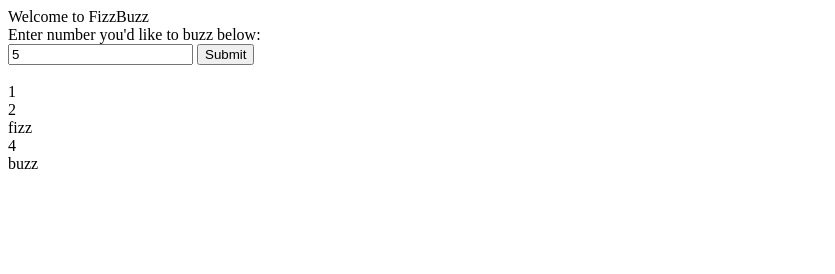
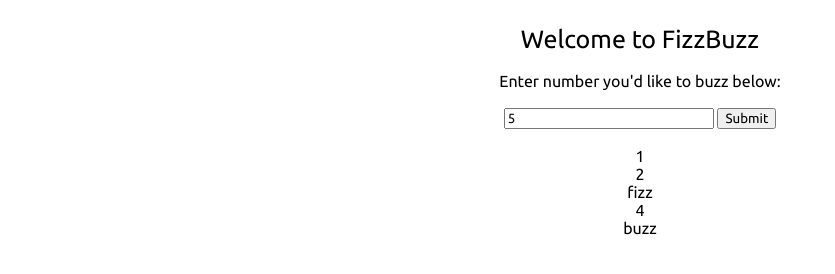
Before and after one commit to danielbogart/fizzbuzz, a plain HTML site: page index.html in a window 1280 px wide. Both pictures are taken after typing "5" into the empty fields and a click on the input "Submit". Shown: the whole page, without its empty margins (0-835 px from the left). Drawn offline with nearby package versions, Linux system fonts and the light colour scheme.

Commit message:
Added error message for NaN, stylized

```diff
--- a/app.js
+++ b/app.js
@@ -2,19 +2,37 @@ $(document).ready(function() {
 
 	$(document).on('click', '#submit', function(event) {
 	var inputNumber = document.getElementById('max').value;
+	var container = document.getElementById("container");
+
+	if (isNaN(parseInt(inputNumber))) {
+		var newContent5 = document.createElement('div');
+		newContent5.innerHTML = "Enter an integer, or else...";
+
+		while (container.hasChildNodes()) {
+			container.removeChild(container.lastChild);
+		}
+
+		container.appendChild(newContent5);
+	}
+
+	else {
+
+		while (container.hasChildNodes()) {
+		container.removeChild(container.lastChild);
+		}
 
 		for (var x = 1; x <= inputNumber; x++) {
 			if (x % 3 === 0) {
 				if (x % 5 === 0) {
 					var newContent = document.createElement('div');
 					newContent.innerHTML = "fizz buzz<br>";
-				document.body.appendChild(newContent);
+					container.appendChild(newContent);
 
 				}
 					else {
 					var newContent2 = document.createElement('div');
 					newContent2.innerHTML = "fizz<br>";
-				document.body.appendChild(newContent2);
+					container.appendChild(newContent2);
 					}
 
 				}
@@ -22,16 +40,17 @@ $(document).ready(function() {
 			if (x % 5 === 0 && x % 3 !== 0) {
 					var newContent3 = document.createElement('div');
 					newContent3.innerHTML = "buzz<br>";
-				document.body.appendChild(newContent3);
+					container.appendChild(newContent3);
 			}
 
 			if (x % 5 !== 0 && x % 3 !== 0) {
 					var newContent4 = document.createElement('div');
 					newContent4.innerHTML = x+"<br>";
-				document.body.appendChild(newContent4);
+					container.appendChild(newContent4);
 			}
 
 
+		}
 	}
 	})
 
--- a/index.html
+++ b/index.html
@@ -4,14 +4,20 @@
 	<link rel="stylesheet" type="text/css" href="stylesheet.css" />
 	<script src="http://code.jquery.com/jquery.min.js"></script>
 	<script src="app.js"></script>
+	<link href='http://fonts.googleapis.com/css?family=Ubuntu:400,500,700' rel='stylesheet' type='text/css'>
 	<meta charset="UTF-8">
 	<title>FizzBuzz</title>
 </head>
 <body>
 	<div class="fizztitle">Welcome to FizzBuzz</div>
-	<div class="fizzbody">Enter number you'd like to buzz below:</div>
+	<br>
+	<div class="fizzbody">Enter number you'd like to buzz below:
+	<br>
+	<br>
 	<input id="max" type="number" name="maxnumb" />
 	<input id="submit" type="submit" value="Submit"/>
-	<br><br>
+	</div>
+	<br>
+	<div id="container"></div>
 </body>
 </html>
--- a/stylesheet.css
+++ b/stylesheet.css
@@ -0,0 +1,26 @@
+.fizztitle {
+	font-family: 'Ubuntu', sans-serif;
+	text-align: center;
+	font-size: 25px;
+	margin-top: 1em;
+
+}
+
+.fizzbody {
+	font-family: 'Ubuntu', sans-serif;
+	text-align: center;
+}
+
+#max {
+	font-family: 'Ubuntu', sans-serif;
+}
+
+#submit {
+	font-family: 'Ubuntu', sans-serif;
+	text-align: center;
+}
+
+#container {
+	font-family: 'Ubuntu', sans-serif;
+	text-align: center;
+}
```
Lines whose indentation alone changed are shown as unchanged.
